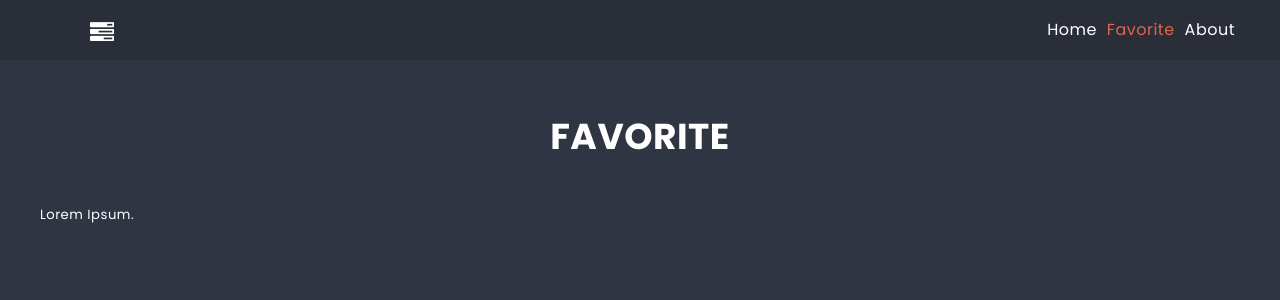
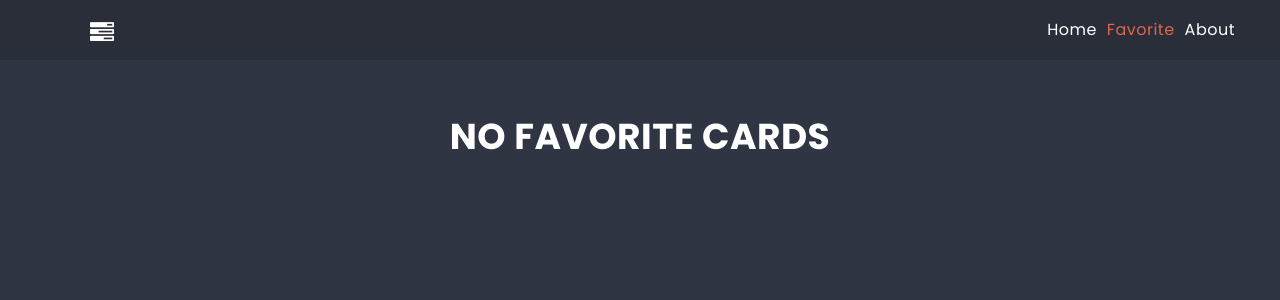
Before and after one commit to Cinamon88/FirstReactApp, a React (Create React App) app: page /favorite in a window 1280 px wide. Shown: the top 300 px of the page. Built offline with nearby package versions, Linux system fonts and the light colour scheme.

Commit message:
modify component

```diff
--- a/src/components/Favorite/Favorite.js
+++ b/src/components/Favorite/Favorite.js
@@ -1,12 +1,37 @@
+import styles from './Favorite.module.scss';
+import { useSelector } from 'react-redux';
+import { getFavoriteCard } from '../../redux/store';
 import PageTitle from '../PageTitle/PageTitle';
+import Card from '../Card/Card';
 
 const Favorite = () => {
+    const favoriteCards = useSelector(getFavoriteCard);
+    if (favoriteCards.length === 0) {
+      return (
+        <>
+          <PageTitle>No favorite cards</PageTitle>
+        </>
+      );
+    }
+
     return (
-        <div>
-            <PageTitle>FAVORITE</PageTitle>
-            <p>Lorem Ipsum.</p>
-        </div>
-    )
+      <>
+        <PageTitle>Favorite</PageTitle>
+          <div className={styles.column}>
+            <ul className={styles.cards}>
+              {favoriteCards.map((favouriteCard) => (
+                <Card
+                  key={favouriteCard.id}
+                  cardId={favouriteCard.id}
+                  title={favouriteCard.title}
+                  isFavourite={favouriteCard.isFavourite}
+                />
+              ))}
+            </ul>
+          </div>
+      </>
+    );
+
 }
 
 export default Favorite;
```
